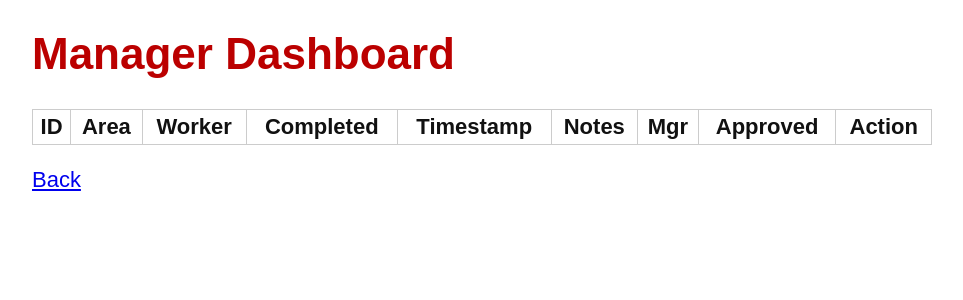
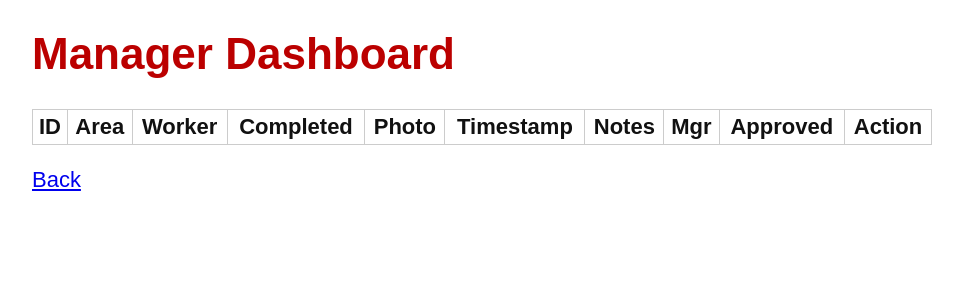
Before and after one commit to Fredamalinda/JL3860CCS, a Flask app: page /dashboard in a window 1280 px wide. Shown: the top 300 px of the page, without its empty margins (158-1121 px from the left). Run offline with Flask 3, Linux system fonts and the light colour scheme; the visitor is signed in with stand-in values (Sample User, id 1); data that the repository does not hold is empty.

Commit message:
Add history + photo viewing in dashboard

```diff
--- a/app.py
+++ b/app.py
@@ -116,7 +116,7 @@ def dashboard():
         return redirect(url_for('manager_login'))
 
     conn = get_db()
-    rows = conn.execute("SELECT * FROM submissions ORDER BY id DESC LIMIT 500").fetchall()
+    rows = conn.execute("SELECT * FROM submissions ORDER BY id DESC").fetchall()
     conn.close()
     return render_template('dashboard.html', rows=rows, format_timestamp=format_timestamp)
 
@@ -144,6 +144,10 @@ def approve(submission_id):
     flash('Approved', 'success')
     return redirect(url_for('dashboard'))
 
+@app.route('/uploads/<filename>')
+def uploaded_file(filename):
+    return send_file(os.path.join(app.config['UPLOAD_FOLDER'], filename))
+
 @app.route('/logout')
 def logout():
     session.pop("manager_logged_in", None)
--- a/templates/dashboard.html
+++ b/templates/dashboard.html
@@ -9,7 +9,7 @@
   <h1>Manager Dashboard</h1>
   <table class="submissions">
     <tr>
-      <th>ID</th><th>Area</th><th>Worker</th><th>Completed</th><th>Timestamp</th><th>Notes</th><th>Mgr</th><th>Approved</th><th>Action</th>
+      <th>ID</th><th>Area</th><th>Worker</th><th>Completed</th><th>Photo</th><th>Timestamp</th><th>Notes</th><th>Mgr</th><th>Approved</th><th>Action</th>
     </tr>
     {% for r in rows %}
     <tr>
@@ -17,6 +17,13 @@
       <td>{{ r['area'] }}</td>
       <td>{{ r['worker'] }}</td>
       <td>{{ "YES" if r['completed'] else "NO" }}</td>
+      <td>
+        {% if r['photo'] %}
+          <a href="/uploads/{{ r['photo'] }}" target="_blank">View</a>
+        {% else %}
+          —
+        {% endif %}
+      </td>
       <td>{{ format_timestamp(r['timestamp']) }}</td>
       <td>{{ r['notes'] }}</td>
       <td>{{ r['manager_initials'] }}</td>
```
